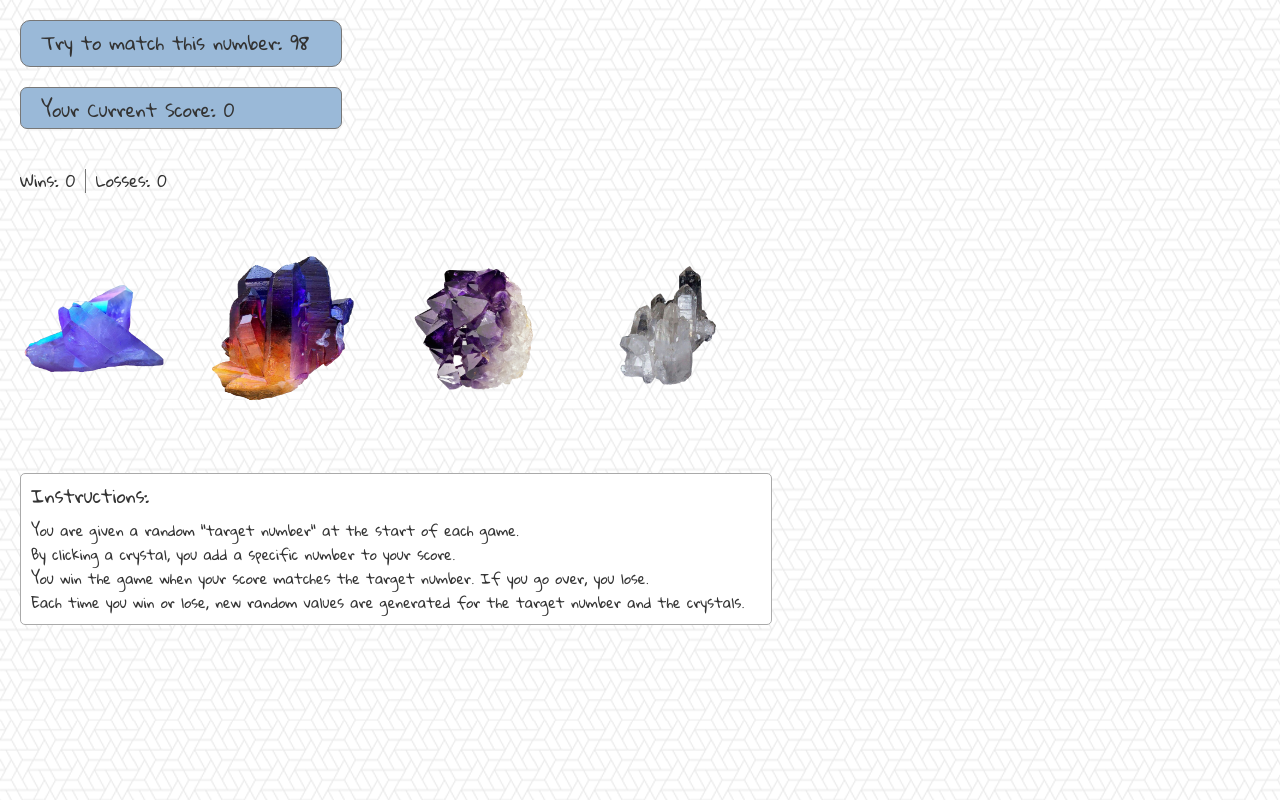
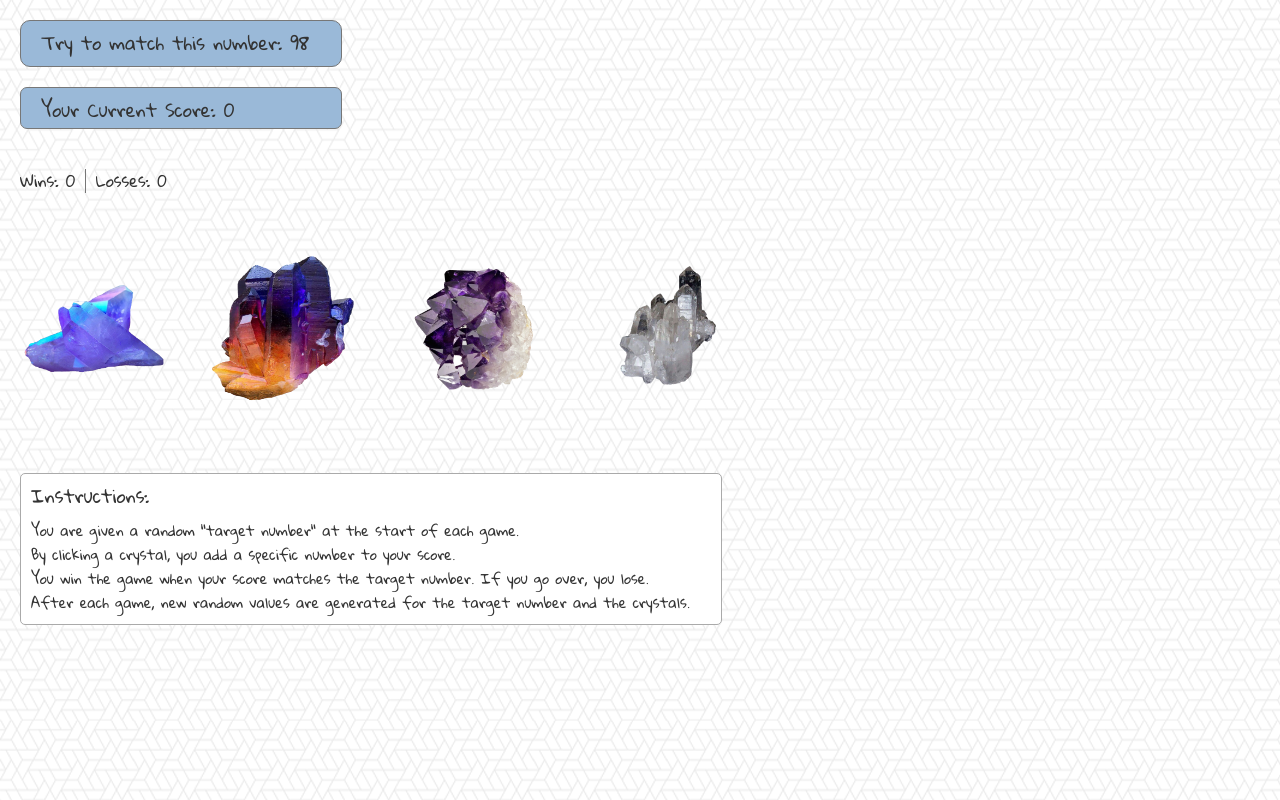
Before and after one commit to stepicker/Crystals-Game, a plain HTML site: page index.html in a window 1280 px wide. Drawn offline with nearby package versions, Linux system fonts and the light colour scheme.

Commit message:
More concise instructions

```diff
--- a/assets/css/style.css
+++ b/assets/css/style.css
@@ -70,7 +70,7 @@ h1 {
 #instructions {
     margin-left: 20px;
     padding: 10px;
-    width: 730px;
+    width: 680px;
     font-size: 14px;
     background: white;
     border: 1px solid #aaaaaa;
--- a/index.html
+++ b/index.html
@@ -43,7 +43,7 @@
             <li>You are given a random "target number" at the start of each game.</li>
             <li>By clicking a crystal, you add a specific number to your score.</li>
             <li>You win the game when your score matches the target number. If you go over, you lose.</li>
-            <li>Each time you win or lose, new random values are generated for the target number and the crystals.</li>
+            <li>After each game, new random values are generated for the target number and the crystals.</li>
         </ul>
     </div>
 
```
